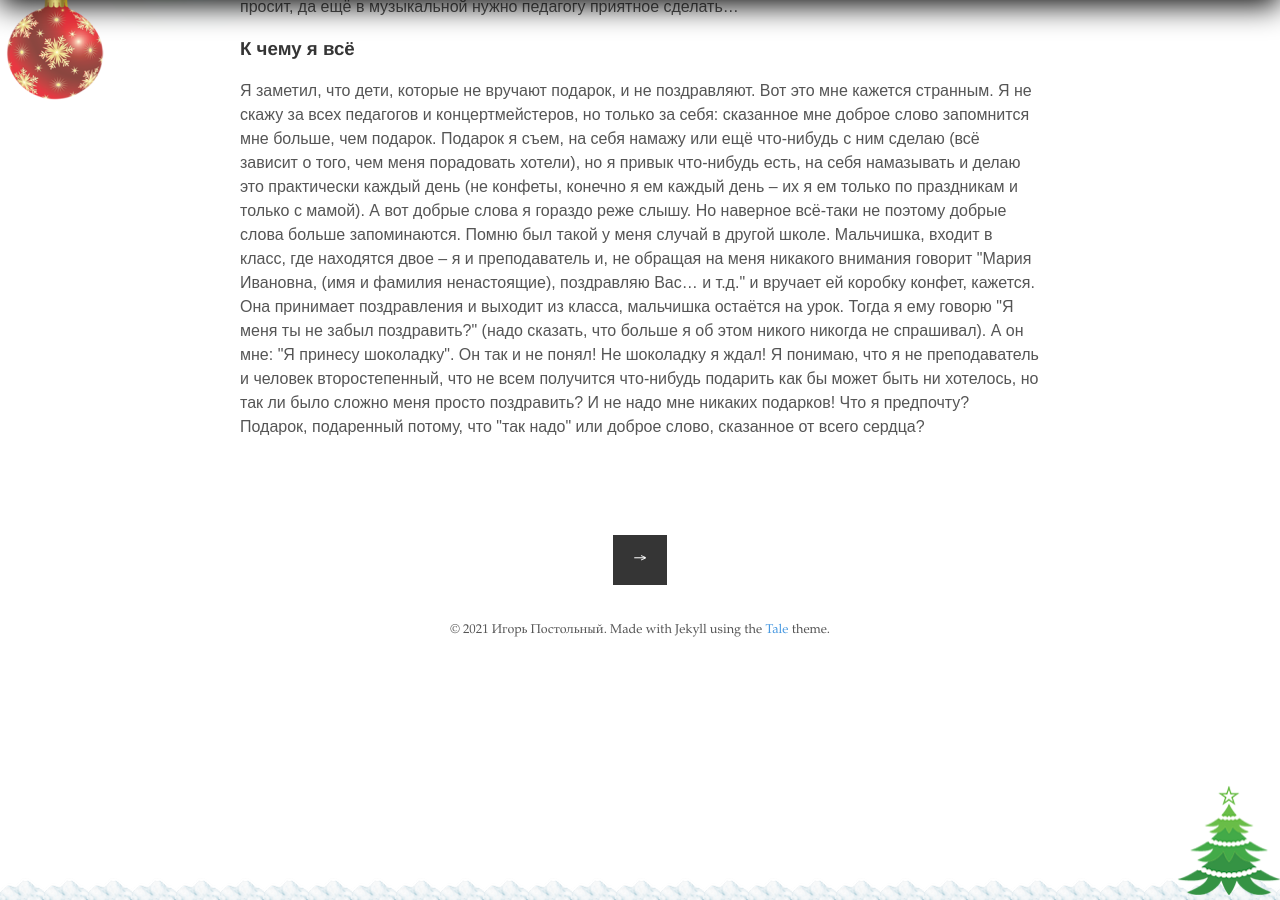
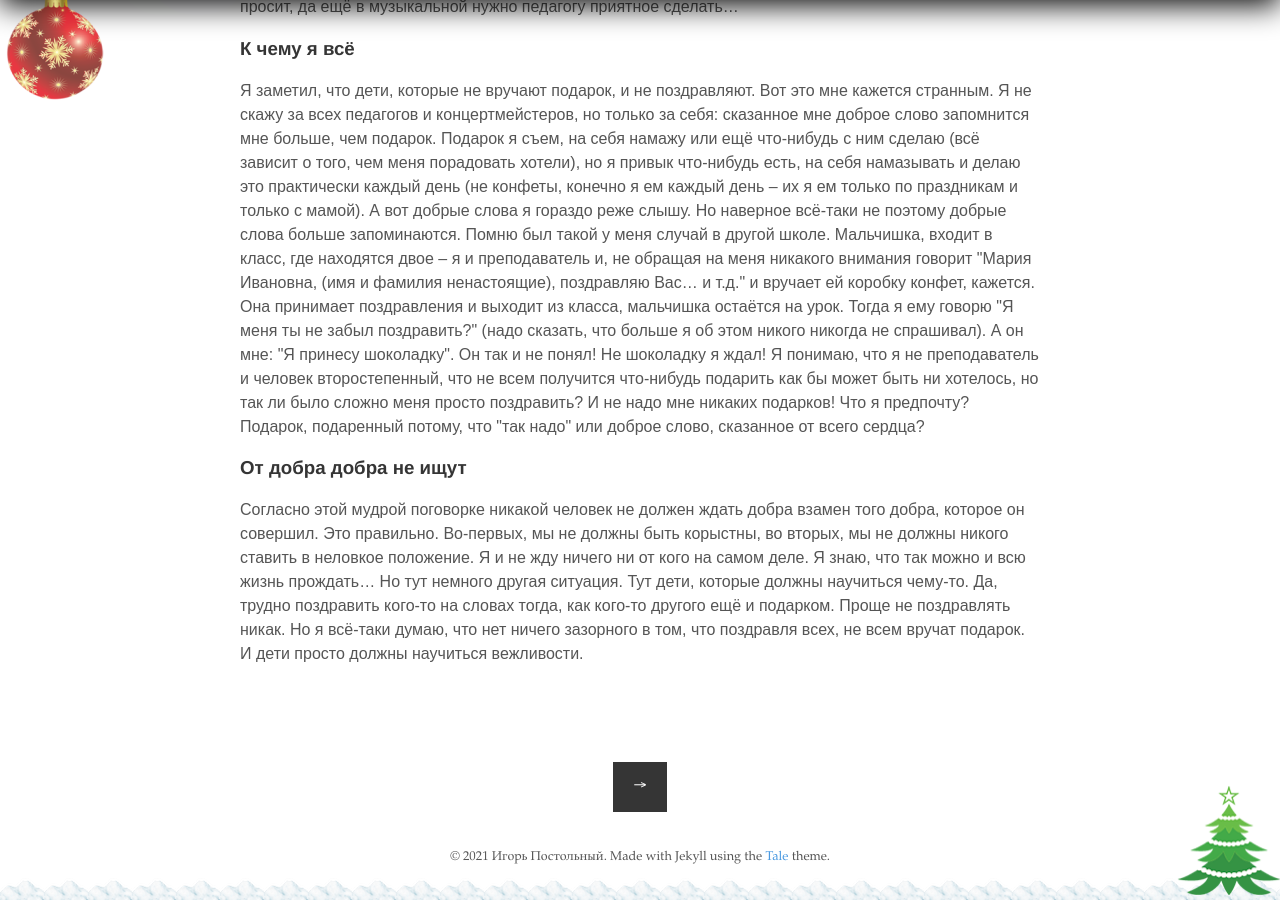
Before and after one commit to postolny/postolny.github.io, a Jekyll site: the page built from _posts/2021-01-02-regali.md, in a window 1280 px wide and 900 px high, scrolled down 903 px. Built offline with Jekyll 4.4.1, drawn with Linux system fonts in a browser that asks for light colours; nearby versions of some CDN libraries.

Commit message:
Update 2021-01-02-regali.md

```diff
--- a/_posts/2021-01-02-regali.md
+++ b/_posts/2021-01-02-regali.md
@@ -15,3 +15,7 @@ tags: Мысли
 ### К чему я всё
 
 Я заметил, что дети, которые не вручают подарок, и не поздравляют. Вот это мне кажется странным. Я не скажу за всех педагогов и концертмейстеров, но только за себя: сказанное мне доброе слово запомнится мне больше, чем подарок. Подарок я съем, на себя намажу или ещё что-нибудь с ним сделаю (всё зависит о того, чем меня порадовать хотели), но я привык что-нибудь есть, на себя намазывать и делаю это практически каждый день (не конфеты, конечно я ем каждый день – их я ем только по праздникам и только с мамой). А вот добрые слова я гораздо реже слышу. Но наверное всё-таки не поэтому добрые слова больше запоминаются. Помню был такой у меня случай в другой школе. Мальчишка, входит в класс, где находятся двое – я и преподаватель и, не обращая на меня никакого внимания говорит "Мария Ивановна, (имя и фамилия ненастоящие), поздравляю Вас... и т.д." и вручает ей коробку конфет, кажется. Она принимает поздравления и выходит из класса, мальчишка остаётся на урок. Тогда я ему говорю "Я меня ты не забыл поздравить?" (надо сказать, что больше я об этом никого никогда не спрашивал). А он мне: "Я принесу шоколадку". Он так и не понял! Не шоколадку я ждал! Я понимаю, что я не преподаватель и человек второстепенный, что не всем получится что-нибудь подарить как бы может быть ни хотелось, но так ли было сложно меня просто поздравить? И не надо мне никаких подарков! Что я предпочту? Подарок, подаренный потому, что "так надо" или доброе слово, сказанное от всего сердца?
+
+### От добра добра не ищут
+
+Согласно этой мудрой поговорке никакой человек не должен ждать добра взамен того добра, которое он совершил. Это правильно. Во-первых, мы не должны быть корыстны, во вторых, мы не должны никого ставить в неловкое положение. Я и не жду ничего ни от кого на самом деле. Я знаю, что так можно и всю жизнь прождать... Но тут немного другая ситуация. Тут дети, которые должны научиться чему-то. Да, трудно поздравить кого-то на словах тогда, как кого-то другого ещё и подарком. Проще не поздравлять никак. Но я всё-таки думаю, что нет ничего зазорного в том, что поздравля всех, не всем вручат подарок. И дети просто должны научиться вежливости.
```
